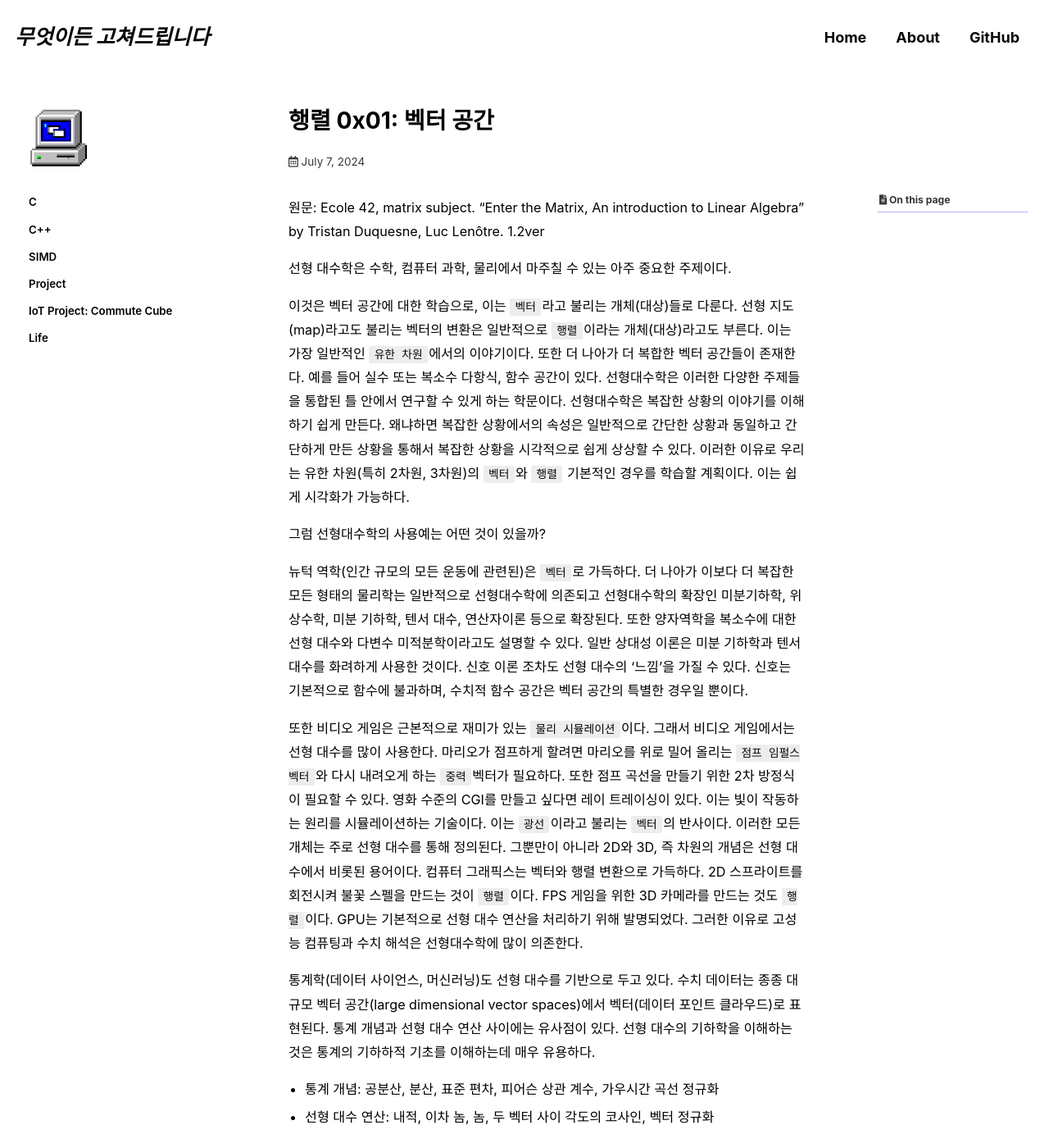
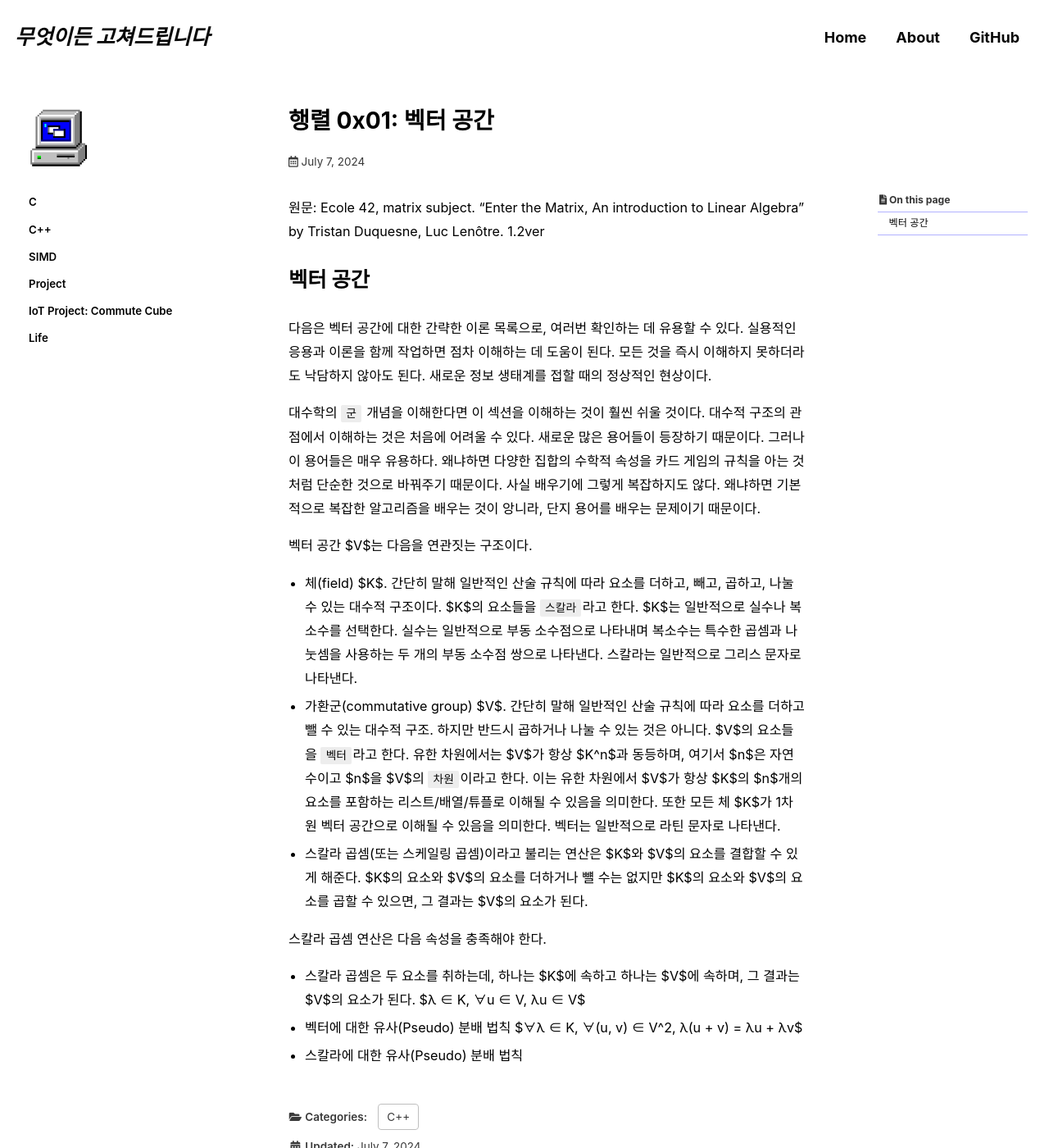
Before and after one commit to jeekpark/jeekpark.github.io, a Jekyll site: the page built from _posts/2024-07-07-matrix-0001.md, in a window 1280 px wide and 1400 px high. Shown: the whole window at 82% size. Built offline with Jekyll 4.4.1, drawn with Linux system fonts in a browser that asks for light colours; cached includes are drawn as plain includes; some web fonts are replaced; comment, search, counter and statistics services are not loaded; some of the changed text lies outside the part shown.

Commit message:
Update: 2024-07-07

````diff
--- a/_posts/2024-07-07-matrix-0000.md
+++ b/_posts/2024-07-07-matrix-0000.md
@@ -18,8 +18,8 @@ last_modified_at: 2024-07-07
 
 원문: Ecole 42, matrix subject. "Enter the Matrix, An introduction to Linear Algebra" by Tristan Duquesne, Luc Lenôtre. 1.2ver
 
-# 챕터 1
-## 일러두기
+# 선형대수학
+
 선형 대수학은 수학, 컴퓨터 과학, 물리에서 마주칠 수 있는 아주 중요한 주제이다.
 
 이것은 벡터 공간에 대한 학습으로, 이는 ```벡터```라고 불리는 개체(대상)들로 다룬다. 선형 지도(map)라고도 불리는 벡터의 변환은 일반적으로 ```행렬```이라는 개체(대상)라고도 부른다. 이는 가장 일반적인 ```유한 차원```에서의 이야기이다. 또한 더 나아가 더 복합한 벡터 공간들이 존재한다. 예를 들어 실수 또는 복소수 다항식, 함수 공간이 있다. 선형대수학은 이러한 다양한 주제들을 통합된 틀 안에서 연구할 수 있게 하는 학문이다. 선형대수학은 복잡한 상황의 이야기를 이해하기 쉽게 만든다. 왜냐하면 복잡한 상황에서의 속성은 일반적으로 간단한 상황과 동일하고 간단하게 만든 상황을 통해서 복잡한 상황을 시각적으로 쉽게 상상할 수 있다. 이러한 이유로 우리는 유한 차원(특히 2차원, 3차원)의 ```벡터```와 ```행렬``` 기본적인 경우를 학습할 계획이다. 이는 쉽게 시각화가 가능하다.
@@ -35,3 +35,5 @@ last_modified_at: 2024-07-07
 - 선형 대수 연산: 내적, 이차 놈, 놈, 두 벡터 사이 각도의 코사인, 벡터 정규화
 
 선형 대수와 션형대수의 확장의 사용 예시는 암호학에서 생태학까지 매우 많다. 여기에서 언급한 내용은 가장 많이 사용되는 사례들이다. 일단 선형대수학을 배우게 되면 주변에서 더 많은 것이 보이게 될 것이다.
+
+중요성. 선형대수학을 배우는 데 필요한 조건이 기본 산술을 제외하면 거의 없다는 점과 선형대수학이 수학과 과학의 연러 분야에 길을 열어준다는 점 때문에 선형대수학은 전 세계적으로 고등 수학에 대한 표준 입문 과목으로 선택되었다. 선형대수학이 실제로 얼마나 유용한지 여러분도 우리만큼 즐기길 바란다.
--- a/_posts/2024-07-07-matrix-0001.md
+++ b/_posts/2024-07-07-matrix-0001.md
@@ -18,20 +18,26 @@ last_modified_at: 2024-07-07
 
 원문: Ecole 42, matrix subject. "Enter the Matrix, An introduction to Linear Algebra" by Tristan Duquesne, Luc Lenôtre. 1.2ver
 
-선형 대수학은 수학, 컴퓨터 과학, 물리에서 마주칠 수 있는 아주 중요한 주제이다.
+# 벡터 공간
 
-이것은 벡터 공간에 대한 학습으로, 이는 ```벡터```라고 불리는 개체(대상)들로 다룬다. 선형 지도(map)라고도 불리는 벡터의 변환은 일반적으로 ```행렬```이라는 개체(대상)라고도 부른다. 이는 가장 일반적인 ```유한 차원```에서의 이야기이다. 또한 더 나아가 더 복합한 벡터 공간들이 존재한다. 예를 들어 실수 또는 복소수 다항식, 함수 공간이 있다. 선형대수학은 이러한 다양한 주제들을 통합된 틀 안에서 연구할 수 있게 하는 학문이다. 선형대수학은 복잡한 상황의 이야기를 이해하기 쉽게 만든다. 왜냐하면 복잡한 상황에서의 속성은 일반적으로 간단한 상황과 동일하고 간단하게 만든 상황을 통해서 복잡한 상황을 시각적으로 쉽게 상상할 수 있다. 이러한 이유로 우리는 유한 차원(특히 2차원, 3차원)의 ```벡터```와 ```행렬``` 기본적인 경우를 학습할 계획이다. 이는 쉽게 시각화가 가능하다.
+다음은 벡터 공간에 대한 간략한 이론 목록으로, 여러번 확인하는 데 유용할 수 있다. 실용적인 응용과 이론을 함께 작업하면 점차 이해하는 데 도움이 된다. 모든 것을 즉시 이해하지 못하더라도 낙담하지 않아도 된다. 새로운 정보 생태계를 접할 때의 정상적인 현상이다.
 
-그럼 선형대수학의 사용예는 어떤 것이 있을까?
+대수학의 ```군``` 개념을 이해한다면 이 섹션을 이해하는 것이 훨씬 쉬울 것이다. 대수적 구조의 관점에서 이해하는 것은 처음에 어려울 수 있다. 새로운 많은 용어들이 등장하기 때문이다. 그러나 이 용어들은 매우 유용하다. 왜냐하면 다양한 집합의 수학적 속성을 카드 게임의 규칙을 아는 것처럼 단순한 것으로 바꿔주기 때문이다. 사실 배우기에 그렇게 복잡하지도 않다. 왜냐하면 기본적으로 복잡한 알고리즘을 배우는 것이 앙니라, 단지 용어를 배우는 문제이기 때문이다.
 
-뉴턱 역학(인간 규모의 모든 운동에 관련된)은 ```벡터```로 가득하다. 더 나아가 이보다 더 복잡한 모든 형태의 물리학는 일반적으로 선형대수학에 의존되고 선형대수학의 확장인 미분기하학, 위상수학, 미분 기하학, 텐서 대수, 연산자이론 등으로 확장된다. 또한 양자역학을 복소수에 대한 선형 대수와 다변수 미적분학이라고도 설명할 수 있다. 일반 상대성 이론은 미분 기하학과 텐서 대수를 화려하게 사용한 것이다. 신호 이론 조차도 선형 대수의 '느낌'을 가질 수 있다. 신호는 기본적으로 함수에 불과하며, 수치적 함수 공간은 벡터 공간의 특별한 경우일 뿐이다.
+벡터 공간 $V$는 다음을 연관짓는 구조이다.
 
-또한 비디오 게임은 근본적으로 재미가 있는 ```물리 시뮬레이션```이다. 그래서 비디오 게임에서는 선형 대수를 많이 사용한다. 마리오가 점프하게 할려면 마리오를 위로 밀어 올리는 ```점프 임펄스 벡터```와 다시 내려오게 하는 ```중력```벡터가 필요하다. 또한 점프 곡선을 만들기 위한 2차 방정식이 필요할 수 있다. 영화 수준의 CGI를 만들고 싶다면 레이 트레이싱이 있다. 이는 빛이 작동하는 원리를 시뮬레이션하는 기술이다. 이는  ```광선```이라고 불리는 ```벡터```의 반사이다. 이러한 모든 개체는 주로 선형 대수를 통해 정의된다. 그뿐만이 아니라 2D와 3D, 즉 차원의 개념은 선형 대수에서 비롯된 용어이다. 컴퓨터 그래픽스는 벡터와 행렬 변환으로 가득하다. 2D 스프라이트를 회전시켜 불꽃 스펠을 만드는 것이 ```행렬```이다. FPS 게임을 위한 3D 카메라를 만드는 것도 ```행렬```이다. GPU는 기본적으로 선형 대수 연산을 처리하기 위해 발명되었다. 그러한 이유로 고성능 컴퓨팅과 수치 해석은 선형대수학에 많이 의존한다.
+- 체(field) $K$. 간단히 말해 일반적인 산술 규칙에 따라 요소를 더하고, 빼고, 곱하고, 나눌 수 있는 대수적 구조이다. $K$의 요소들을 ```스칼라```라고 한다. $K$는 일반적으로 실수나 복소수를 선택한다. 실수는 일반적으로 부동 소수점으로 나타내며 복소수는 특수한 곱셈과 나눗셈을 사용하는 두 개의 부동 소수점 쌍으로 나타낸다. 스칼라는 일반적으로 그리스 문자로 나타낸다.
 
-통계학(데이터 사이언스, 머신러닝)도 선형 대수를 기반으로 두고 있다. 수치 데이터는 종종 대규모 벡터 공간(large dimensional vector spaces)에서 벡터(데이터 포인트 클라우드)로 표현된다. 통계 개념과 선형 대수 연산 사이에는 유사점이 있다. 선형 대수의 기하학을 이해하는 것은 통계의 기하하적 기초를 이해하는데 매우 유용하다.
-- 통계 개념: 공분산, 분산, 표준 편차, 피어슨 상관 계수, 가우시간 곡선 정규화
-- 선형 대수 연산: 내적, 이차 놈, 놈, 두 벡터 사이 각도의 코사인, 벡터 정규화
+- 가환군(commutative group) $V$. 간단히 말해 일반적인 산술 규칙에 따라 요소를 더하고 뺄 수 있는 대수적 구조. 하지만 반드시 곱하거나 나눌 수 있는 것은 아니다. $V$의 요소들을 ```벡터```라고 한다. 유한 차원에서는 $V$가 항상 $K^n$과 동등하며, 여기서 $n$은 자연수이고 $n$을 $V$의 ```차원```이라고 한다. 이는 유한 차원에서 $V$가 항상 $K$의 $n$개의 요소를 포함하는 리스트/배열/튜플로 이해될 수 있음을 의미한다. 또한 모든 체 $K$가 1차원 벡터 공간으로 이해될 수 있음을 의미한다. 벡터는 일반적으로 라틴 문자로 나타낸다.
 
-선형 대수와 션형대수의 확장의 사용 예시는 암호학에서 생태학까지 매우 많다. 여기에서 언급한 내용은 가장 많이 사용되는 사례들이다. 일단 선형대수학을 배우게 되면 주변에서 더 많은 것이 보이게 될 것이다.
+- 스칼라 곱셈(또는 스케일링 곱셈)이라고 불리는 연산은 $K$와 $V$의 요소를 결합할 수 있게 해준다. $K$의 요소와 $V$의 요소를 더하거나 뺼 수는 없지만 $K$의 요소와 $V$의 요소를 곱할 수 있으면, 그 결과는 $V$의 요소가 된다.
 
-중요성. 선형대수학을 배우는 데 필요한 조건이 기본 산술을 제외하면 거의 없다는 점과 선형대수학이 수학과 과학의 연러 분야에 길을 열어준다는 점 때문에 선형대수학은 전 세계적으로 고등 수학에 대한 표준 입문 과목으로 선택되었다. 선형대수학이 실제로 얼마나 유용한지 여러분도 우리만큼 즐기길 바란다.
+스칼라 곱셈 연산은 다음 속성을 충족해야 한다.
+
+- 스칼라 곱셈은 두 요소를 취하는데, 하나는 $K$에 속하고 하나는 $V$에 속하며, 그 결과는 $V$의 요소가 된다.
+$λ ∈ K, ∀u ∈ V, λu ∈ V$
+
+- 벡터에 대한 유사(Pseudo) 분배 법칙
+$∀λ ∈ K, ∀(u, v) ∈ V^2, λ(u + v) = λu + λv$
+
+- 스칼라에 대한 유사(Pseudo) 분배 법칙
````
